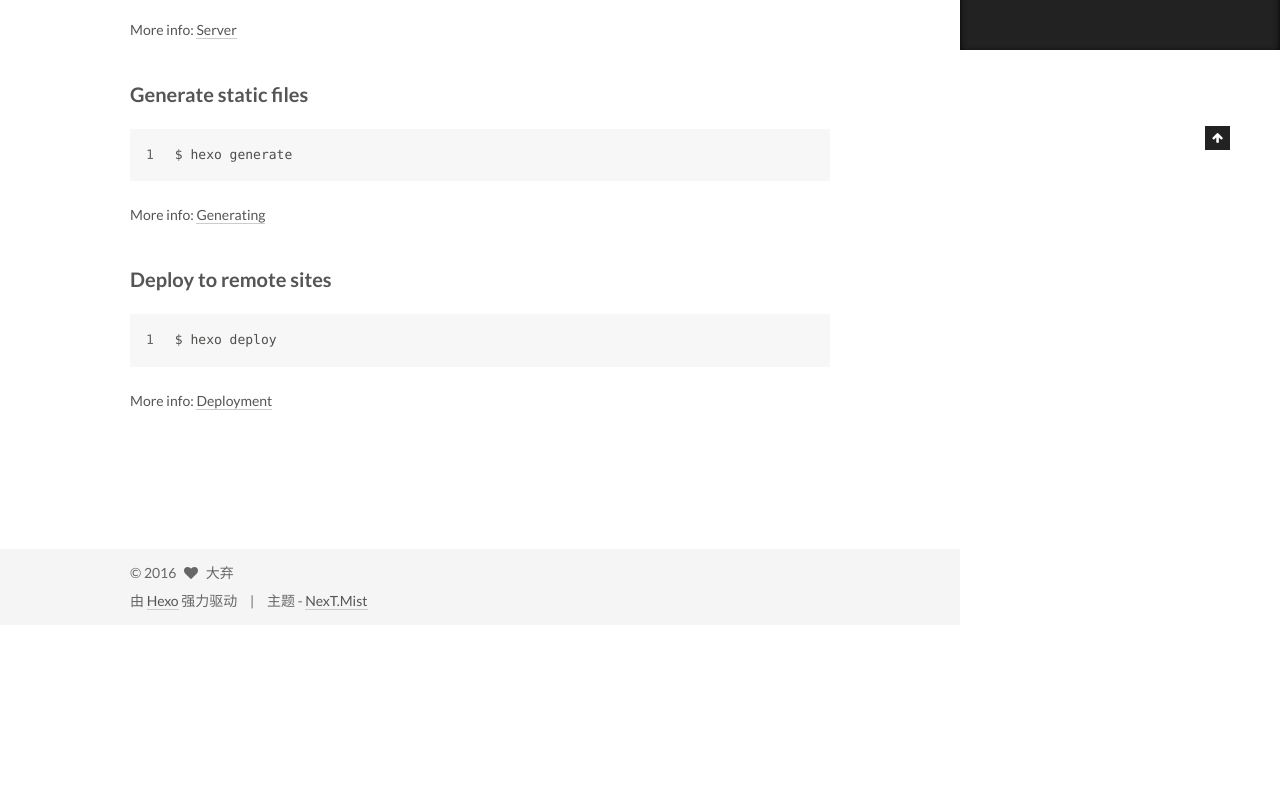
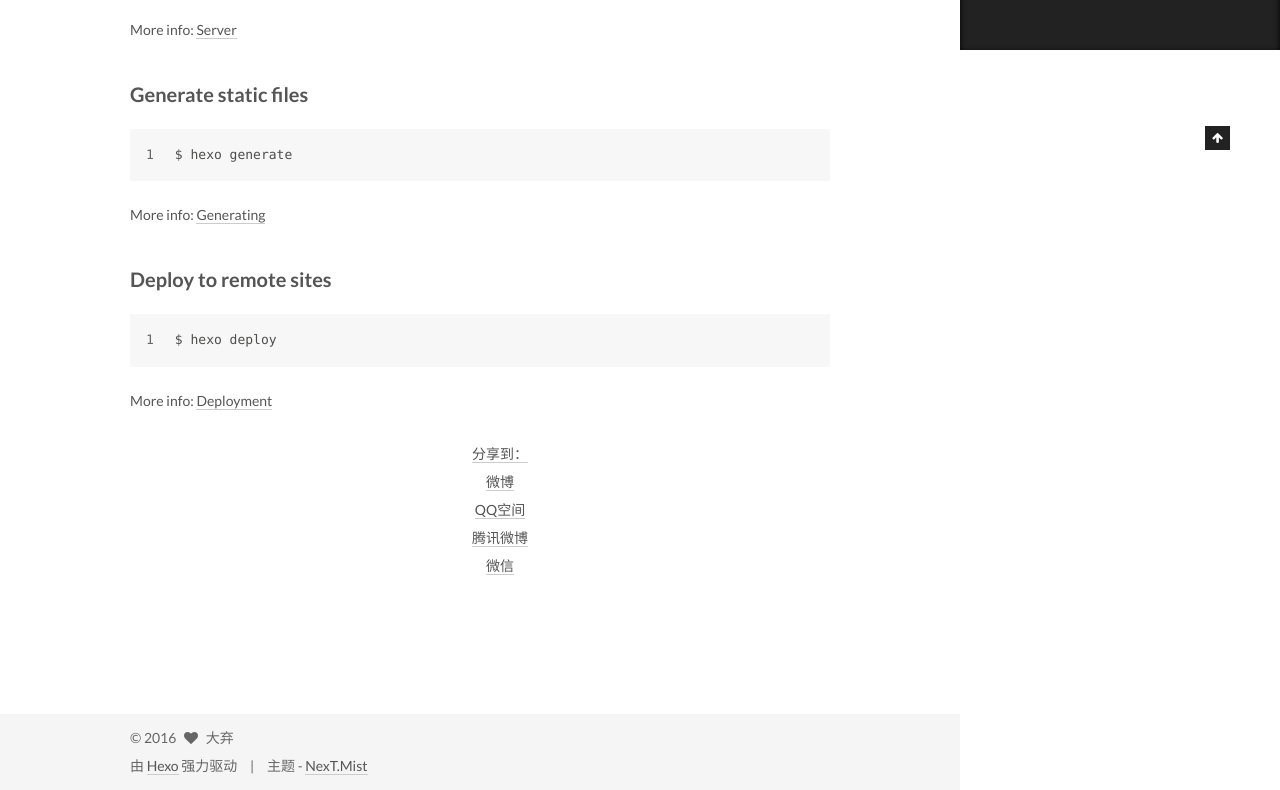
Before and after one commit to hisetu/ydmmocoo.github.io, a plain HTML site: page 2016/06/21/hello-world/index.html in a window 1280 px wide. Shown: the part 750-1540 px from the top of the page. Before the commit the page ends 1375 px from the top, so only its background shows below. Drawn offline with Linux system fonts and the light colour scheme; a script that the page names is missing.

Commit message:
Site updated: 2016-06-21 22:56:13

```diff
--- a/2016/06/21/hello-world/index.html
+++ b/2016/06/21/hello-world/index.html
@@ -356,6 +356,25 @@ Quick">
 
     <div class="post-spread">
 
+        <div class="ds-share flat" data-thread-key="2016/06/21/hello-world/"
+     data-title="Hello World"
+     data-content=""
+     data-url="http://yoursite.com/2016/06/21/hello-world/">
+  <div class="ds-share-inline">
+    <ul  class="ds-share-icons-16">
+
+      <li data-toggle="ds-share-icons-more"><a class="ds-more" href="javascript:void(0);">分享到：</a></li>
+      <li><a class="ds-weibo" href="javascript:void(0);" data-service="weibo">微博</a></li>
+      <li><a class="ds-qzone" href="javascript:void(0);" data-service="qzone">QQ空间</a></li>
+      <li><a class="ds-qqt" href="javascript:void(0);" data-service="qqt">腾讯微博</a></li>
+      <li><a class="ds-wechat" href="javascript:void(0);" data-service="wechat">微信</a></li>
+
+    </ul>
+    <div class="ds-share-icons-more">
+    </div>
+  </div>
+</div>
+
     </div>
   </div>
 
--- a/css/main.css
+++ b/css/main.css
@@ -1548,7 +1548,7 @@ pre .javascript .function {
   width: 4px;
   height: 4px;
   border-radius: 50%;
-  background: #c95906;
+  background: #afffff;
 }
 .links-of-blogroll {
   font-size: 13px;
```
